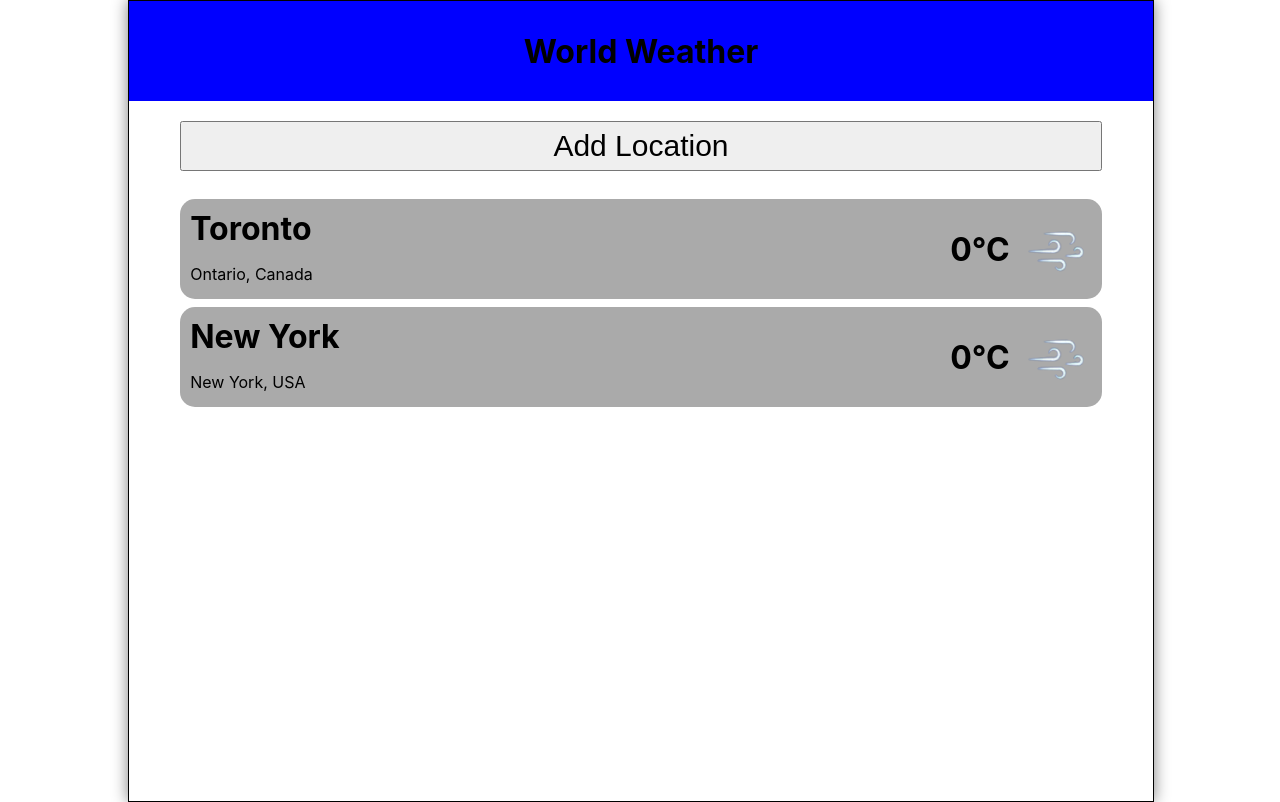
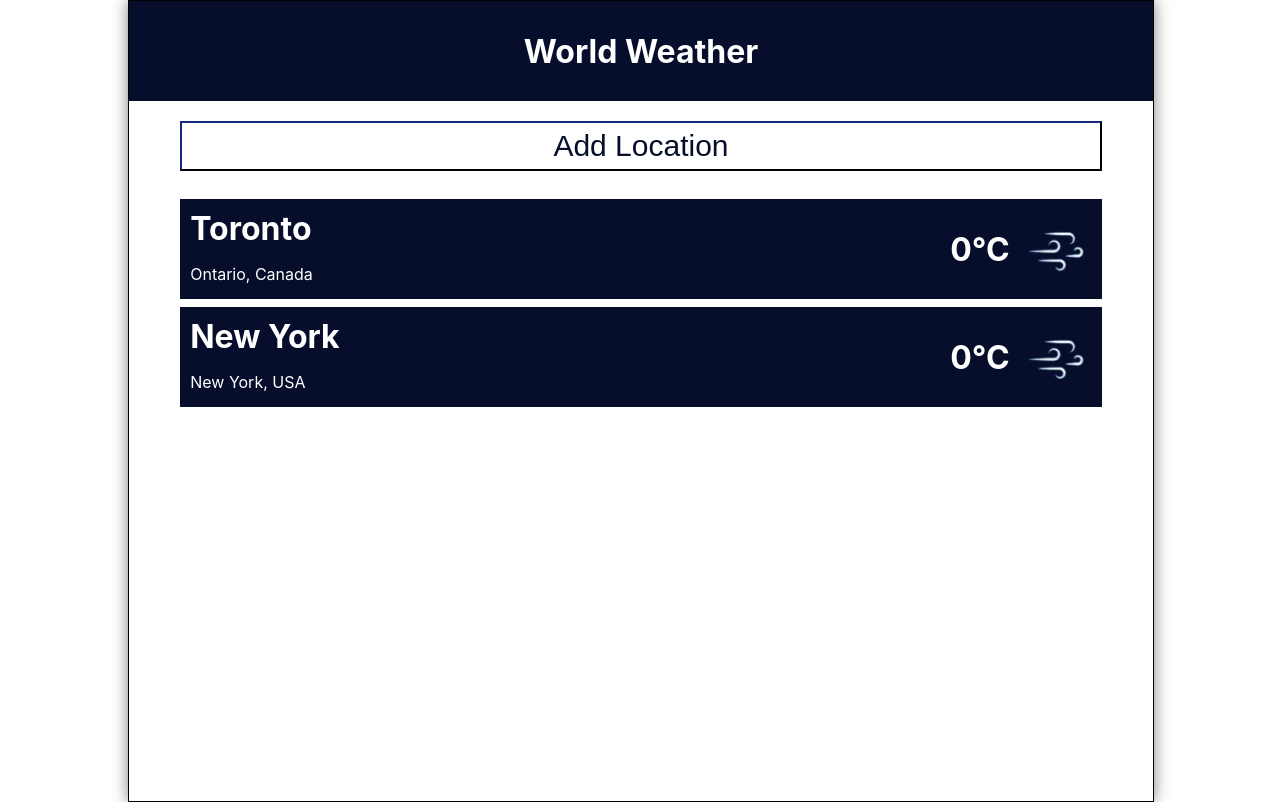
Before and after one commit to akwan84/weather-app, a React (Create React App) app: page / in a window 1280 px wide. Built offline with nearby package versions, Linux system fonts and the light colour scheme; no server answers.

Commit message:
added styling

```diff
--- a/src/index.css
+++ b/src/index.css
@@ -24,7 +24,8 @@ code {
 .header {
   height: 100px;
   width: 100%;
-  background-color: blue;
+  background-color: #070e2b;
+  color: white;
   display: flex;
   margin:auto;
   align-items: center;
@@ -37,7 +38,27 @@ code {
   background-color: #aaaaaa;
 }
 
+button{
+  background-color: white;
+  border-color: #070e2b;
+  color: #070e2b;
+}
+
+button:hover{
+  background-color: #070e2b;
+  border-color: white;
+  color: white;
+}
+
 #addLocationButton {
+  height: 50px;
+  width: 90%;
+  margin-left: 5%;
+  margin-top: 20px;
+  font-size: 30px;
+}
+
+#addLocationButton:hover {
   height: 50px;
   width: 90%;
   margin-left: 5%;
@@ -57,7 +78,8 @@ code {
   width: 94%;
   height: 4vh;
   margin-left: 3%;
-  border:1px solid;
+  border:2px solid;
+  border-color: #070e2b;
   padding:1px;
   font-size: 3vh;
 }
@@ -71,12 +93,12 @@ code {
 }
 
 .locationSearchResult{
-  background-color: #aaaaaa;
+  background-color: #070e2b;
+  color:white;
   width: 94%;
   margin-left: 3%;
   height: 8vh;
   margin-top: 1vh;
-  border-radius: 15px;
 }
 
 .locationSearchResultText{
@@ -93,21 +115,21 @@ code {
   height:6vh;
   margin-top: 1vh;
   font-size: 3vh;
-  border-radius: 10px;
 }
 
 .locationFormLabel{
   margin: 3%;
   line-height: 2em;
   font-size: 2.5vh;
+  color: #070e2b;
 }
 
 .location{
   width:100%;
   margin-top:1vh;
   height: 100px;
-  background-color: #aaaaaa;
-  border-radius: 15px;
+  background-color: #070e2b;
+  color: white;
 }
 
 .locationCity{
```
